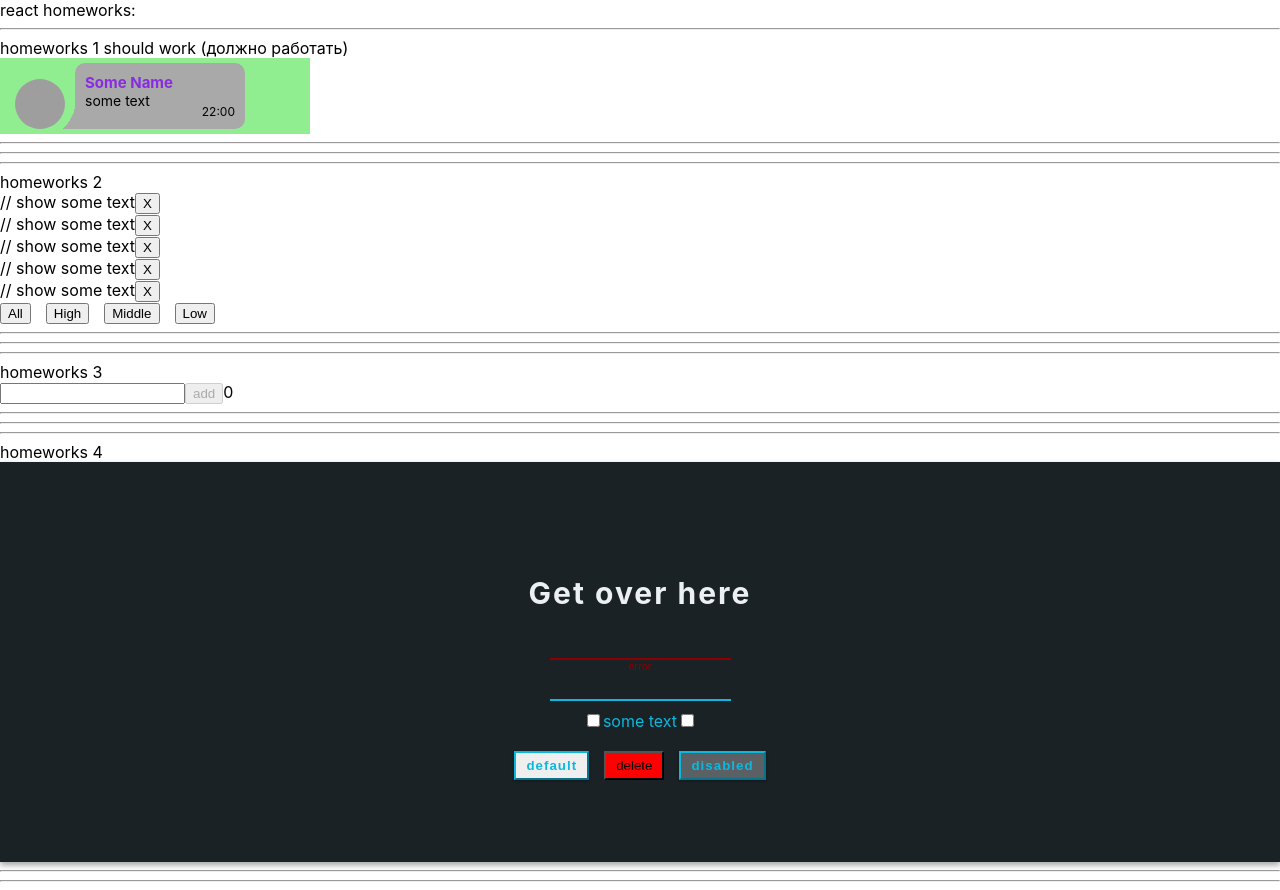
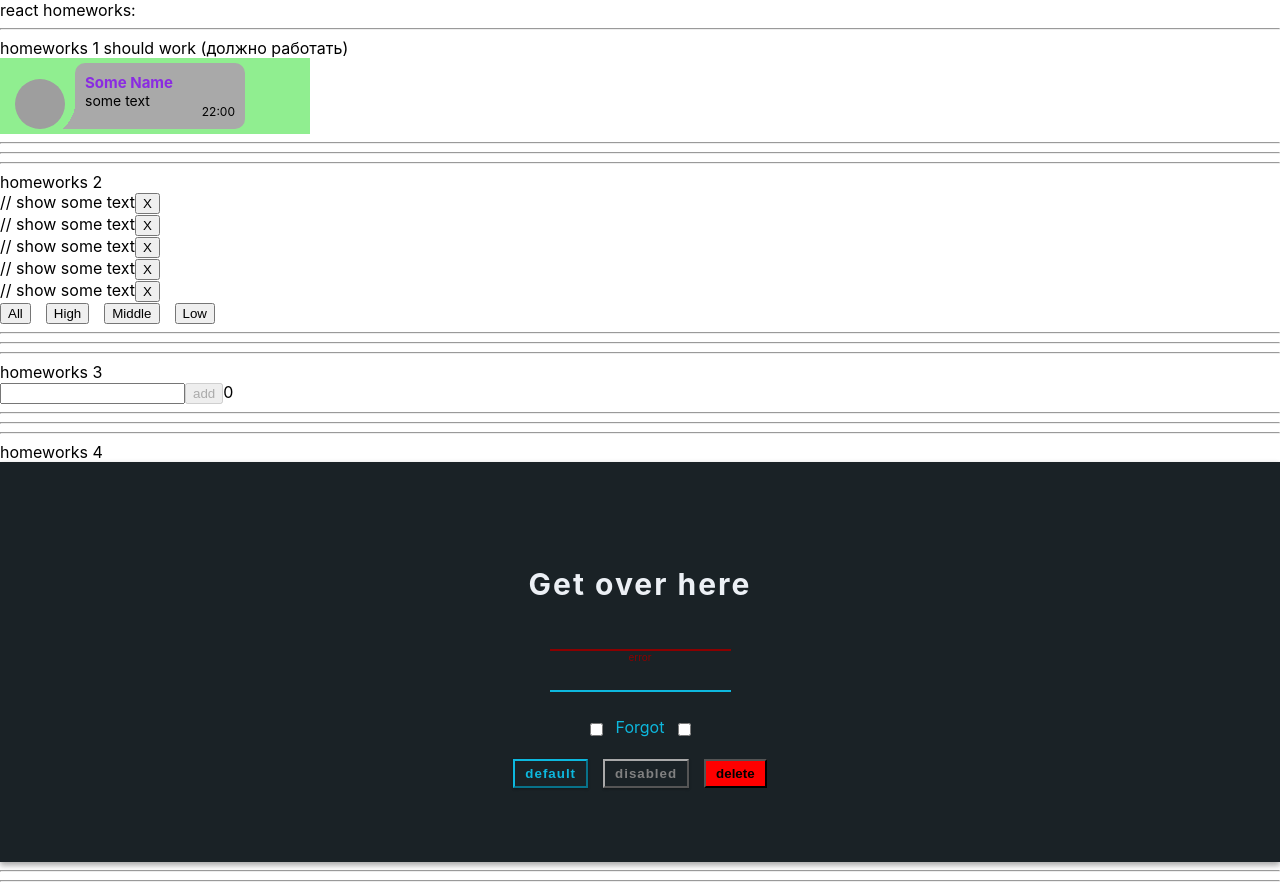
Before and after one commit to faceless49/diff-tasks, a React (Create React App) app: page / in a window 1280 px wide. Built offline with nearby package versions, Linux system fonts and the light colour scheme; grey boxes are pictures that could not be loaded.

Commit message:
add styles

```diff
--- a/src/p2-homeworks/h4/HW4.module.css
+++ b/src/p2-homeworks/h4/HW4.module.css
@@ -40,6 +40,7 @@
     display: flex;
     justify-content: space-between;
     align-items: center;
+    margin-top: 15px;
 }
 button + button {
     margin-left: 15px;
--- a/src/p2-homeworks/h4/HW4.tsx
+++ b/src/p2-homeworks/h4/HW4.tsx
@@ -45,7 +45,7 @@ function HW4() {
             checked={checked}
             onChangeChecked={setChecked}
           >
-            some text {/*// этот текст попадёт в children*/}
+            Forgot {/*// этот текст попадёт в children*/}
           </SuperCheckbox>
 
           {/*// onChange тоже должен работать*/}
@@ -56,21 +56,20 @@ function HW4() {
             default
           </SuperButton>
 
+          <SuperButton disabled>
+            disabled
+          </SuperButton>
+
           <SuperButton
             red // пропсу с булевым значением не обязательно указывать true
             onClick={showAlert}
           >
             delete {/*// название кнопки попадёт в children*/}
           </SuperButton>
-
-          <SuperButton disabled>
-            disabled
-          </SuperButton>
         </div>
       </div>
 
       {/*----------------------------------------------------*/}
-
 
 
       <hr/>
--- a/src/p2-homeworks/h4/common/c2-SuperButton/SuperButton.module.css
+++ b/src/p2-homeworks/h4/common/c2-SuperButton/SuperButton.module.css
@@ -1,13 +1,21 @@
 .default {
     padding: 5px 10px;
     border-color: #0DB8DE;
+    background-color: transparent;
     color: #0DB8DE;
     font-weight: bold;
     letter-spacing: 1px;
     box-shadow: 0 1px 3px rgba(0, 0, 0, 0.12), 0 1px 2px rgba(0, 0, 0, 0.24);
 }
+.default:disabled {
+    background-color: transparent;
+    border-color: darkgray;
+    color: gray;
+
+}
 
 .default ~ .red {
     background: red;
     padding: 5px 10px;
+    font-weight: bold;
 }
--- a/src/p2-homeworks/h4/common/c3-SuperCheckbox/SuperCheckbox.module.css
+++ b/src/p2-homeworks/h4/common/c3-SuperCheckbox/SuperCheckbox.module.css
@@ -1,7 +1,9 @@
 .checkbox {
-
+    vertical-align: middle;
 }
 
 .spanClassName {
     color: #0DB8DE;
+    vertical-align: top;
+    padding: 0 10px;
 }
```
